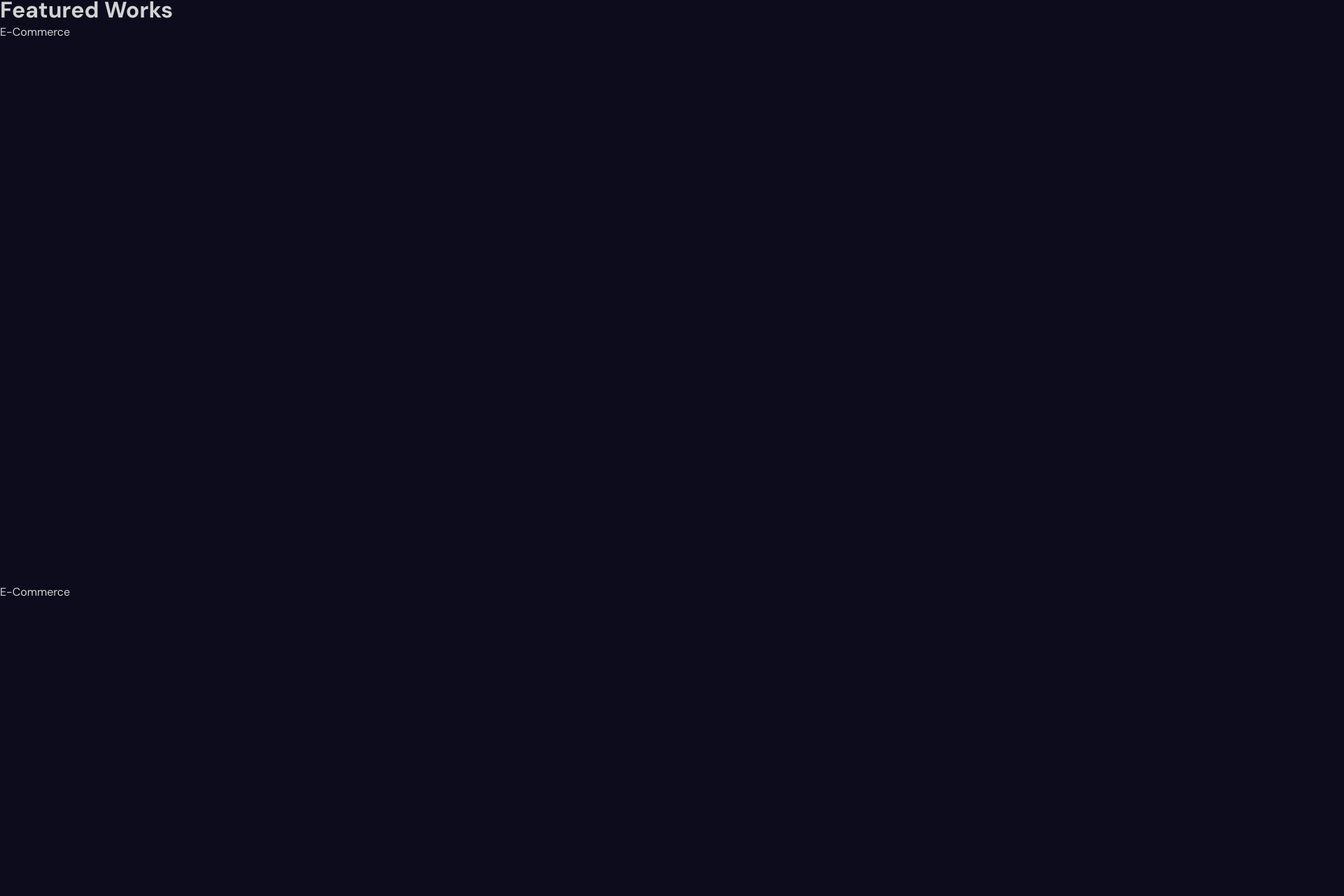
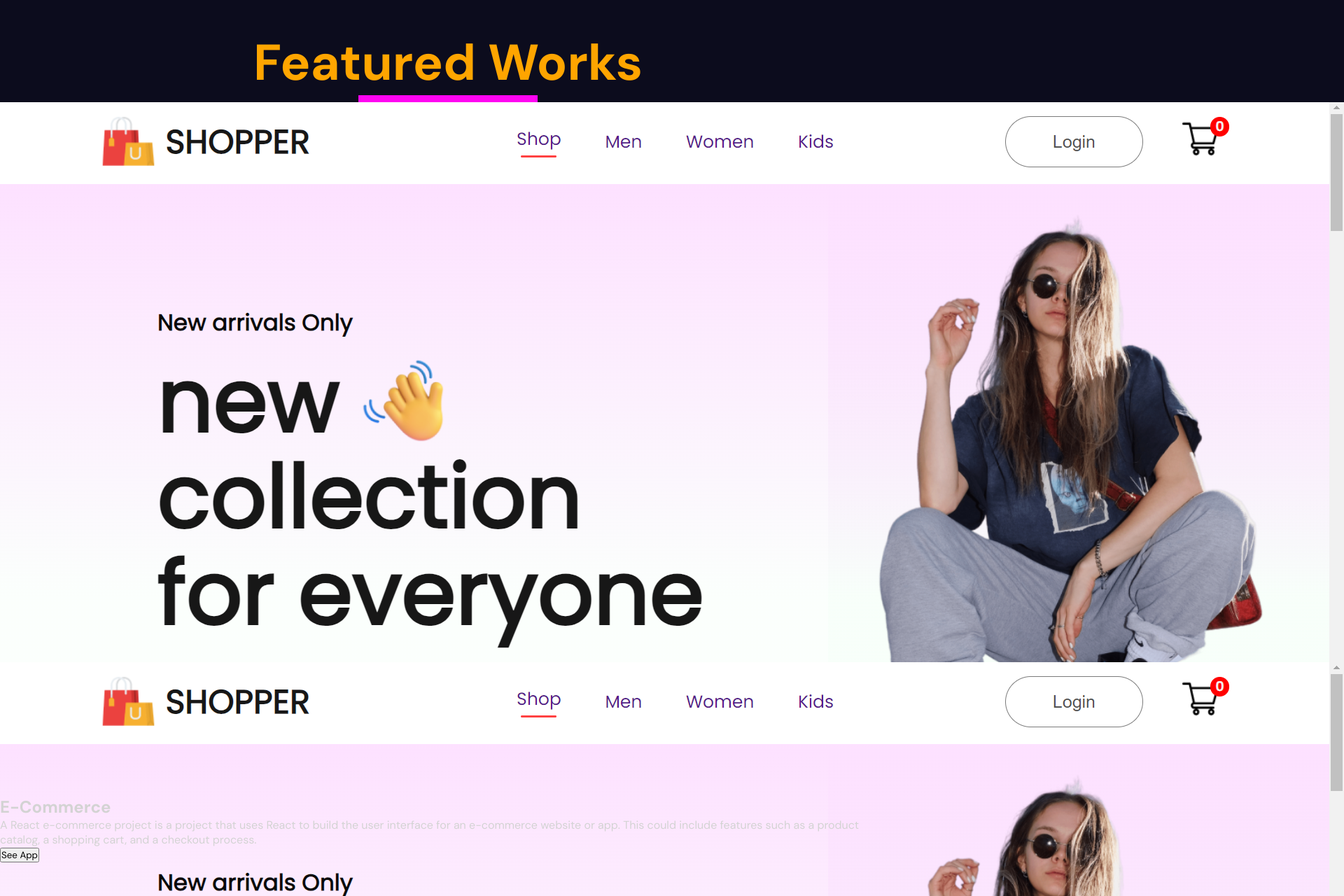
Before and after one commit to Kirttinath/portfolio-app, a React (Vite) app: page / in a window 1280 px wide. Shown: the part 3207-4487 px from the top of the page at 70% size, 1920 px wide, since content can reach past the window. Built offline with nearby package versions, Linux system fonts and the light colour scheme; a web font is replaced by a local one.

Commit message:
Update progress bar styling and positioning

```diff
--- a/src/Components/Portfolio/Portfolio.jsx
+++ b/src/Components/Portfolio/Portfolio.jsx
@@ -1,6 +1,6 @@
 import { useRef } from "react";
 import "./Portfolio.scss";
-import { motion, useScroll, useSpring } from "framer-motion";
+import { motion, useScroll, useSpring, useTransform } from "framer-motion";
 
 
 const items = [
@@ -8,33 +8,49 @@ const items = [
         id: 1,
         title: "E-Commerce",
         img: "./ecom.png",
-        des: "A React e-commerce project is a project that uses React to build the user interface for an e-commerce website or app. This could include features such as a product catalog, a shopping cart, and a checkout process.",
+        desc: "A React e-commerce project is a project that uses React to build the user interface for an e-commerce website or app. This could include features such as a product catalog, a shopping cart, and a checkout process.",
     },
     {
         id: 1,
         title: "E-Commerce",
         img: "./ecom.png",
-        des: "A React e-commerce project is a project that uses React to build the user interface for an e-commerce website or app. This could include features such as a product catalog, a shopping cart, and a checkout process.",
+        desc: "A React e-commerce project is a project that uses React to build the user interface for an e-commerce website or app. This could include features such as a product catalog, a shopping cart, and a checkout process.",
     },
     {
         id: 1,
         title: "E-Commerce",
         img: "./ecom.png",
-        des: "A React e-commerce project is a project that uses React to build the user interface for an e-commerce website or app. This could include features such as a product catalog, a shopping cart, and a checkout process.",
+        desc: "A React e-commerce project is a project that uses React to build the user interface for an e-commerce website or app. This could include features such as a product catalog, a shopping cart, and a checkout process.",
     },
     {
         id: 1,
         title: "E-Commerce",
         img: "./ecom.png",
-        des: "A React e-commerce project is a project that uses React to build the user interface for an e-commerce website or app. This could include features such as a product catalog, a shopping cart, and a checkout process.",
+        desc: "A React e-commerce project is a project that uses React to build the user interface for an e-commerce website or app. This could include features such as a product catalog, a shopping cart, and a checkout process.",
     },
 ];
 
 const Single = ({ item }) => {
+    const ref = useRef();
+
+    const { scrollYProgress } = useScroll({
+        target: ref,
+    });
+
+     const y= useTransform(scrollYProgress, [0,1], [-300,300])
+
 
     return (
-        <section>
-            {item.title}
+        <section ref={ref}>
+            <div className="container">
+                <img src={item.img} alt="" />
+                <motion.div style={{y}} className="textContainer">
+                    <h2>{item.title}</h2>
+                    <p>{item.desc}</p>
+                    <button>See App</button>
+
+                </motion.div>
+            </div>
         </section>
     );
 
@@ -61,7 +77,7 @@ const Portfolio = () => {
         <div className="portfolio" ref={ref}>
             <div className="progress">
                 <h1>Featured Works</h1>
-                <motion.div style={{ scaleX }} className="progressbar">
+                <motion.div style={{ scaleX }} className="progressBar">
 
                 </motion.div>
 
--- a/src/Components/Portfolio/Portfolio.scss
+++ b/src/Components/Portfolio/Portfolio.scss
@@ -0,0 +1,18 @@
+.portfolio{
+   position: relative;
+
+    .progress{
+    position: sticky;
+    top: 0;
+    left: 0;
+    padding-top: 50px;
+    text-align: center;
+    color: orange;
+    font-size: 36px;
+    }
+
+    .progressBar{
+    height: 10px;
+    background-color: #ff04f2;
+    }
+}
```
